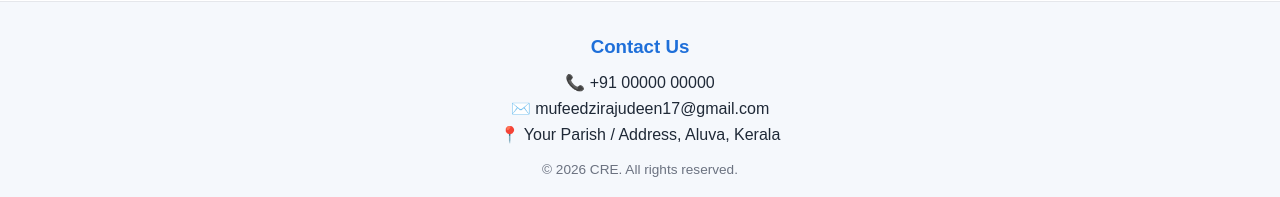
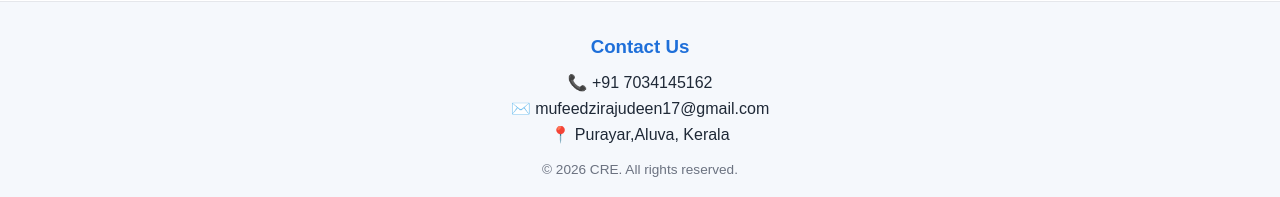
Before and after one commit to listener1017/cre-purayar, a plain HTML site: page about.html in a window 1280 px wide. Shown: the part 609-806 px from the top of the page. Drawn offline with Linux system fonts and the light colour scheme.

Commit message:
Add files via upload

```diff
--- a/about.html
+++ b/about.html
@@ -41,9 +41,9 @@
 
   <footer class="site-footer">
     <h3>Contact Us</h3>
-    <p>📞 +91 00000 00000</p>
+    <p>📞 +91 7034145162</p>
     <p>✉️ mufeedzirajudeen17@gmail.com</p>
-    <p>📍 Your Parish / Address, Aluva, Kerala</p>
+    <p>📍 Purayar,Aluva, Kerala</p>
     <p class="copy">&copy; <span id="year"></span> CRE. All rights reserved.</p>
   </footer>
 
```
Also changed, not shown: classes.html (+2 -2 lines), contact.html (+2 -2 lines).
